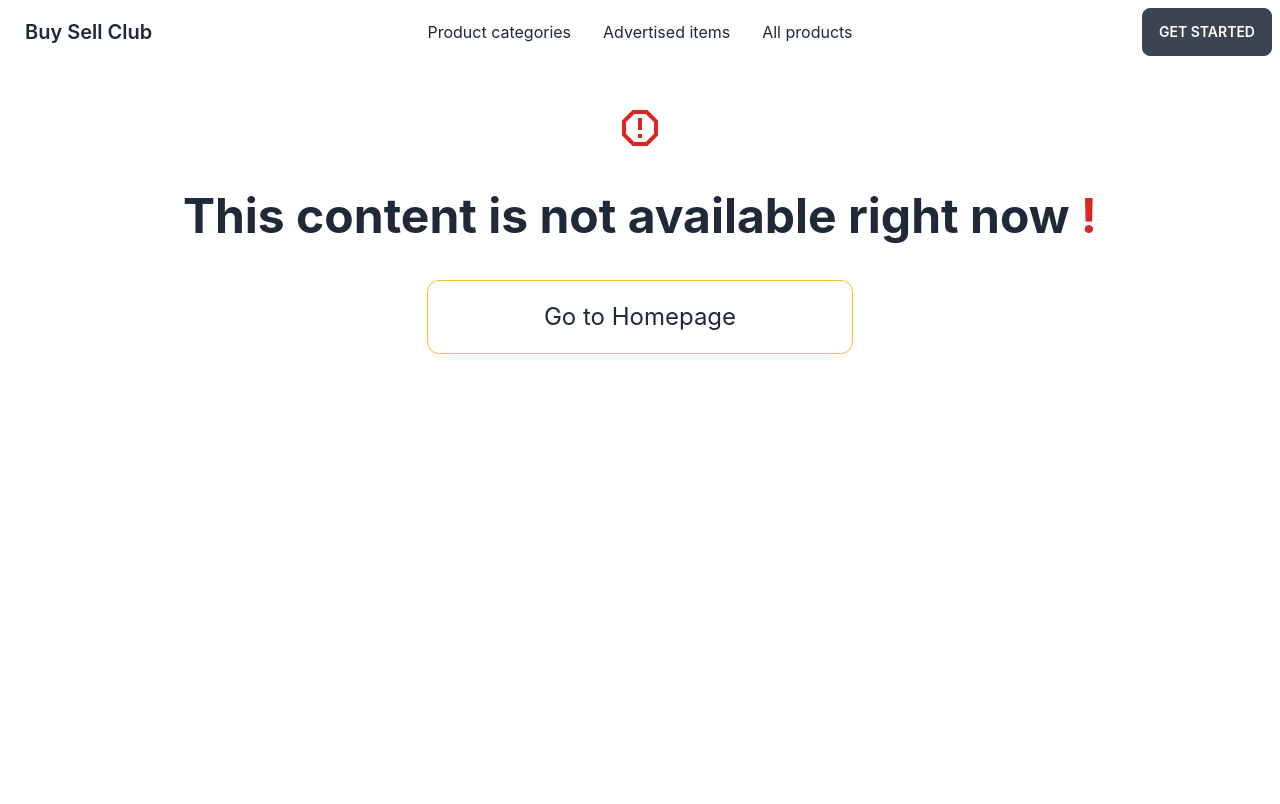
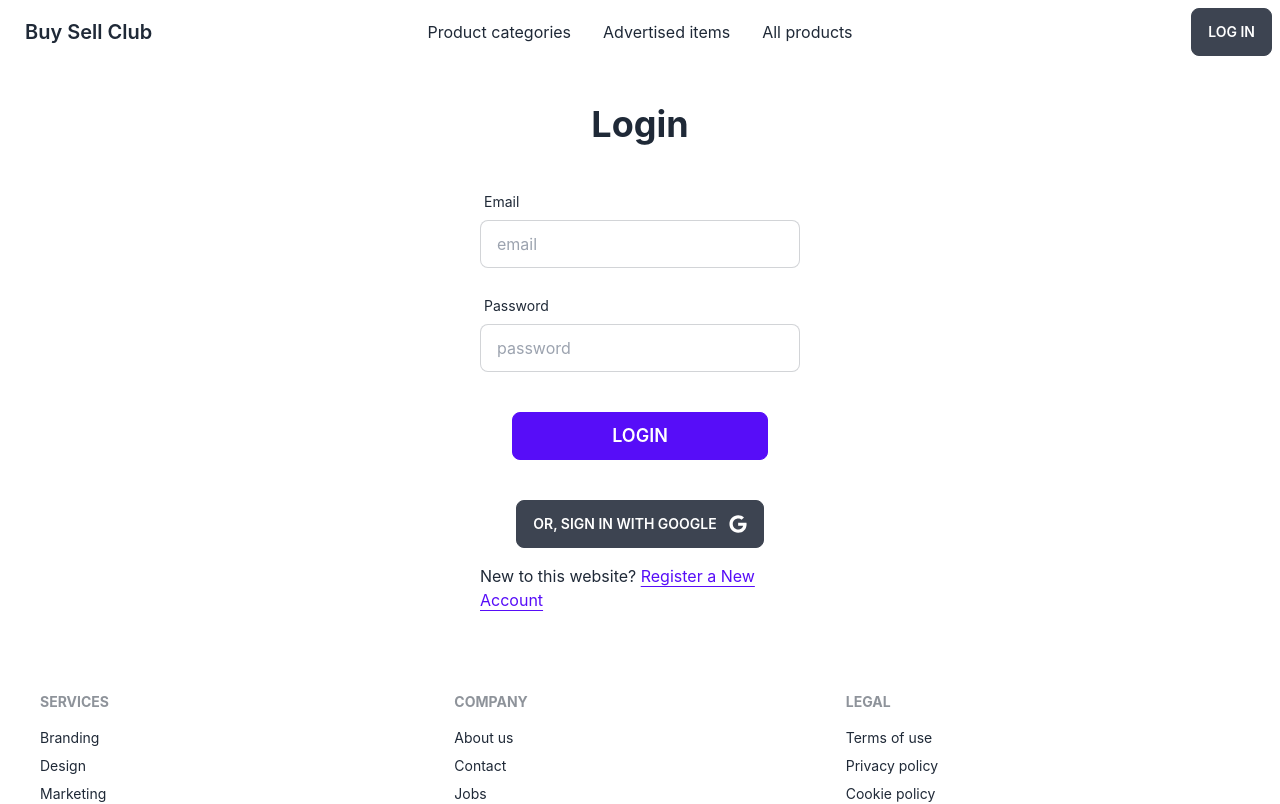
Before and after one commit to RaisulislamRimon/project12-used-products-resale-client, a React (Create React App) app: page /login in a window 1280 px wide. Shown: the top 804 px of the page. Built offline with nearby package versions, Linux system fonts and the light colour scheme.

Commit message:
Login route, component added

```diff
--- a/src/Pages/Home/Advertise/Advertise/Advertise.js
+++ b/src/Pages/Home/Advertise/Advertise/Advertise.js
@@ -66,12 +66,12 @@ const Advertise = () => {
               estimated number of copies sold of each book, rather than the
               number of books printed or currently owned.
             </p>
-            {/* <Link to={`/advertise/${advertise._id}`}> */}
-            <button className="btn btn-primary">
-              Get this hot offer now
-              <FaHotjar className="ml-2" />
-            </button>
-            {/* </Link> */}
+            <Link to={`/advertise/${advertise._id}`}>
+              <button className="btn btn-primary">
+                Get this hot offer now
+                <FaHotjar className="ml-2" />
+              </button>
+            </Link>
           </div>
         </div>
       </div>
--- a/src/Pages/Home/Advertise/AdvertiseDetails/AdvertiseDetails.js
+++ b/src/Pages/Home/Advertise/AdvertiseDetails/AdvertiseDetails.js
@@ -2,9 +2,11 @@ import React, { useEffect, useState } from "react";
 import { useParams } from "react-router-dom";
 
 const AdvertiseDetails = () => {
-  const advertiseId = useParams();
+  const { advertiseId } = useParams();
+  // console.log(advertiseId);
   const [advertiseDetails, setAdvertiseDetails] = useState([]);
   useEffect(() => {
+    // fetch(`http://localhost:5000/advertise/${advertiseId}`)
     fetch(`http://localhost:5000/advertise/${advertiseId}`)
       .then((res) => res.json())
       .then((data) => {
@@ -16,9 +18,16 @@ const AdvertiseDetails = () => {
     <div>
       <h2>Advertise Details</h2>
       <h3>
-        {/* Advertise Id: <span>{advertiseDetails.advertiseId}</span> */}
-        Advertise Id: <span>{advertiseDetails._id}</span>
+        Advertise Id: <span>{advertiseId}</span>
       </h3>
+      {/* <div>
+        {advertiseDetails.map((advertise) => (
+          <div key={advertise._id}>
+            <h3>Advertise Title: {advertise.title}</h3>
+            <h3>Advertise Price: {advertise.price}</h3>
+          </div>
+        ))}
+      </div> */}
     </div>
   );
 };
--- /dev/null
+++ b/src/Pages/Login/Login.js
@@ -0,0 +1,66 @@
+import React from "react";
+import { FaGoogle } from "react-icons/fa";
+import { Link } from "react-router-dom";
+
+const Login = () => {
+  return (
+    <div>
+      <div className="mt-10">
+        <h2 className="text-center text-4xl font-bold mb-10">Login</h2>
+        <form>
+          <div className="form-control w-full max-w-xs mx-auto mb-10">
+            <div className="mb-5">
+              <label htmlFor="email" className="label">
+                <span className="label-text">Email</span>
+              </label>
+              <input
+                type="email"
+                name="email"
+                id="email"
+                placeholder="email"
+                className="input input-bordered w-full max-w-xs"
+              />
+            </div>
+            <div>
+              <label htmlFor="password" className="label">
+                <span className="label-text">Password</span>
+              </label>
+              <input
+                type="password"
+                name="password"
+                id="password"
+                placeholder="password"
+                className="input input-bordered w-full max-w-xs"
+              />
+            </div>
+
+            <button
+              type="submit"
+              className="btn btn-wide btn-primary mx-auto my-10 text-lg"
+            >
+              Login
+            </button>
+
+            <div className="mx-auto btn mb-4">
+              <p className="">Or, Sign in with Google</p>
+              <div className="flex justify-around text-2xl text-center">
+                <FaGoogle className="hover:cursor-pointer ml-3 text-lg" />
+              </div>
+            </div>
+            <p>
+              New to this website?{" "}
+              <Link
+                to="/register"
+                className="link link-primary underline-offset-4"
+              >
+                Register a New Account
+              </Link>
+            </p>
+          </div>
+        </form>
+      </div>
+    </div>
+  );
+};
+
+export default Login;
--- a/src/Pages/Shared/Navbar/Navbar.js
+++ b/src/Pages/Shared/Navbar/Navbar.js
@@ -53,7 +53,9 @@ const Navbar = () => {
           <ul className="menu menu-horizontal p-0">{menuItems}</ul>
         </div>
         <div className="navbar-end">
-          <Link className="btn">Get started</Link>
+          <Link to="/login" className="btn">
+            Log in
+          </Link>
         </div>
       </div>
     </div>
--- a/src/Routes/Routes/Routes.js
+++ b/src/Routes/Routes/Routes.js
@@ -4,6 +4,7 @@ import Main from "../../Layout/Main/Main";
 import AdvertiseDetails from "../../Pages/Home/Advertise/AdvertiseDetails/AdvertiseDetails";
 import Home from "../../Pages/Home/Home/Home";
 import ShowBooksByCategories from "../../Pages/Home/ShowBooksByCategories/ShowBooksByCategories";
+import Login from "../../Pages/Login/Login";
 import NotFound from "../../Pages/Shared/NotFound/NotFound";
 
 const router = createBrowserRouter([
@@ -29,6 +30,10 @@ const router = createBrowserRouter([
         //   fetch(`http://localhost:5000/advertise/${params.advertiseId}`),
       },
       {
+        path: "/login",
+        element: <Login />,
+      },
+      {
         path: "*",
         element: <NotFound />,
       },
```
